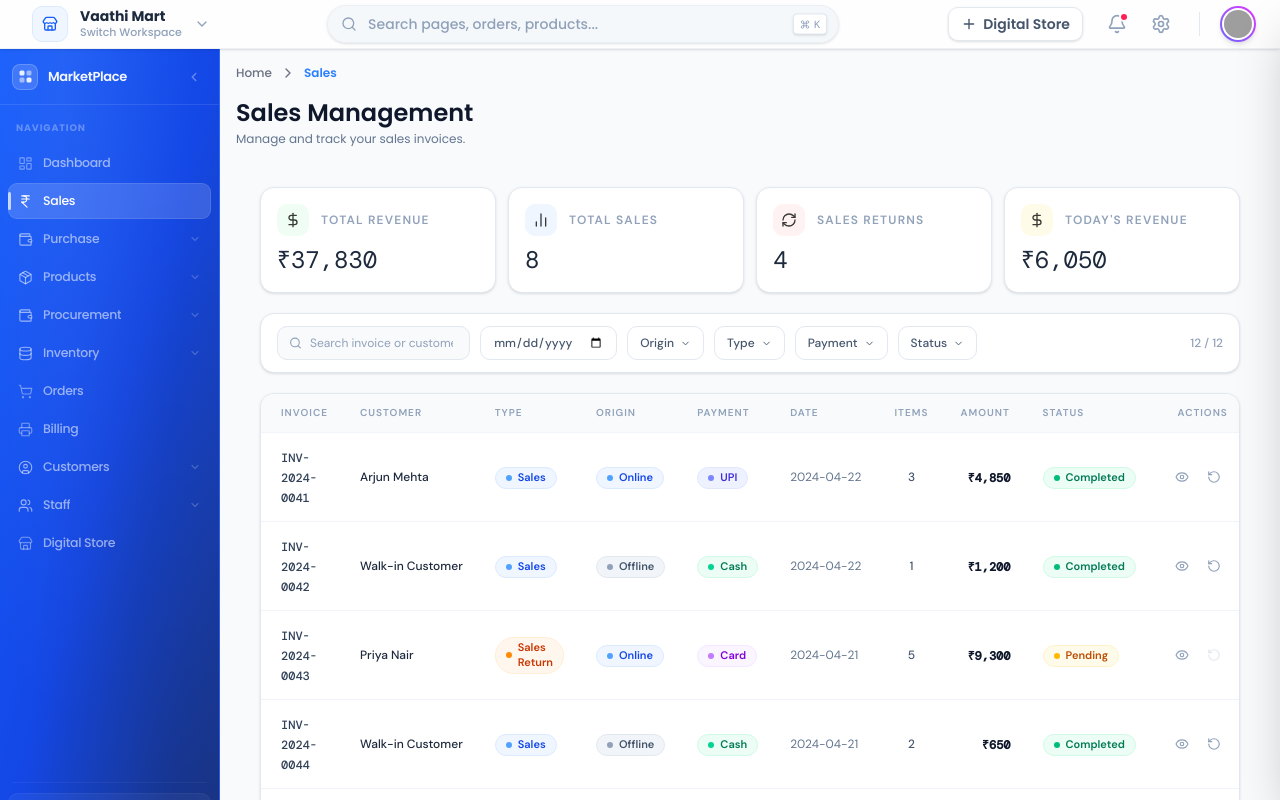
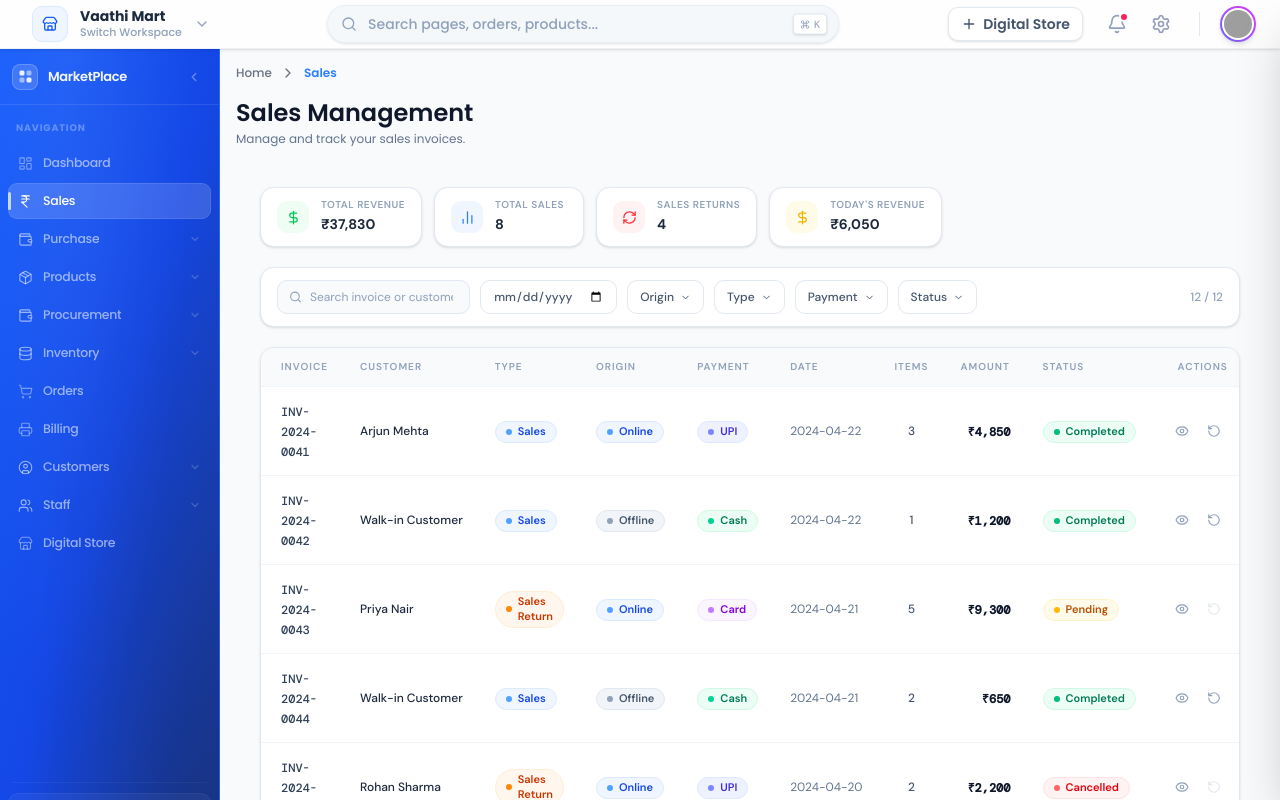
Before and after one commit to Dhanush-coder-ux/market-place, a React (Vite) app: page /sales in a window 1280 px wide. Built offline with nearby package versions, Linux system fonts and the light colour scheme; grey boxes are pictures that could not be loaded.

Commit message:
implemented all the fixes

```diff
--- a/src/features/sales/pages/SalesPage.tsx
+++ b/src/features/sales/pages/SalesPage.tsx
@@ -9,21 +9,9 @@ import {
   Smartphone,
   Landmark,
 } from "lucide-react";
+import { StatsCard } from "@/components/common/StatsCard";
 
-/* ═══════════════════════════════════════════════════════════════
-   MOCK STATS CARD COMPONENT (added to make standalone code work)
-═══════════════════════════════════════════════════════════════ */
-const StatsCard: React.FC<{ label: string; icon: any; iconBg: string; value: string | number }> = ({ label, icon: Icon, iconBg, value }) => (
-  <div className="bg-white border border-slate-200 rounded-xl p-4 flex-1 min-w-[200px] shadow-sm sr-stat">
-    <div className="flex items-center gap-3 mb-2">
-      <div className={`w-8 h-8 rounded-lg flex items-center justify-center ${iconBg}`}>
-        <Icon size={16} className="opacity-80" />
-      </div>
-      <p className="text-xs font-semibold uppercase tracking-widest text-slate-400">{label}</p>
-    </div>
-    <p className="text-2xl font-light sr-mono text-slate-800">{value}</p>
-  </div>
-);
+
 
 /* ═══════════════════════════════════════════════════════════════
    TYPES
@@ -1354,10 +1342,10 @@ const SalesListPage: React.FC = () => {
 
         {/* Stats */}
         <div className="flex gap-3 flex-wrap">
-          <StatsCard label="Total Revenue" icon={DollarSign} iconBg="bg-green-50"      value={fmt(totalRevenue)} />
-          <StatsCard label="Total Sales" icon={BarChart2} iconBg="bg-blue-50"        value={salesCount} />
-          <StatsCard label="Sales Returns" icon={RefreshCw} iconBg="bg-red-50"      value={salesReturnCount} />
-          <StatsCard label="Today's Revenue" icon={DollarSign} iconBg="bg-yellow-50"    value={fmt(todayRevenue)} />
+          <StatsCard iconColor="text-green-500" iconBg="bg-green-50" label="Total Revenue" icon={DollarSign}  value={fmt(totalRevenue)} />
+          <StatsCard iconColor="text-blue-500" iconBg="bg-blue-50" label="Total Sales" icon={BarChart2}        value={salesCount} />
+          <StatsCard iconColor="text-red-500" iconBg="bg-red-50" label="Sales Returns" icon={RefreshCw}      value={salesReturnCount} />
+          <StatsCard iconColor="text-yellow-500" iconBg="bg-yellow-50" label="Today's Revenue" icon={DollarSign}    value={fmt(todayRevenue)} />
         </div>
 
         {/* Toolbar */}
```
